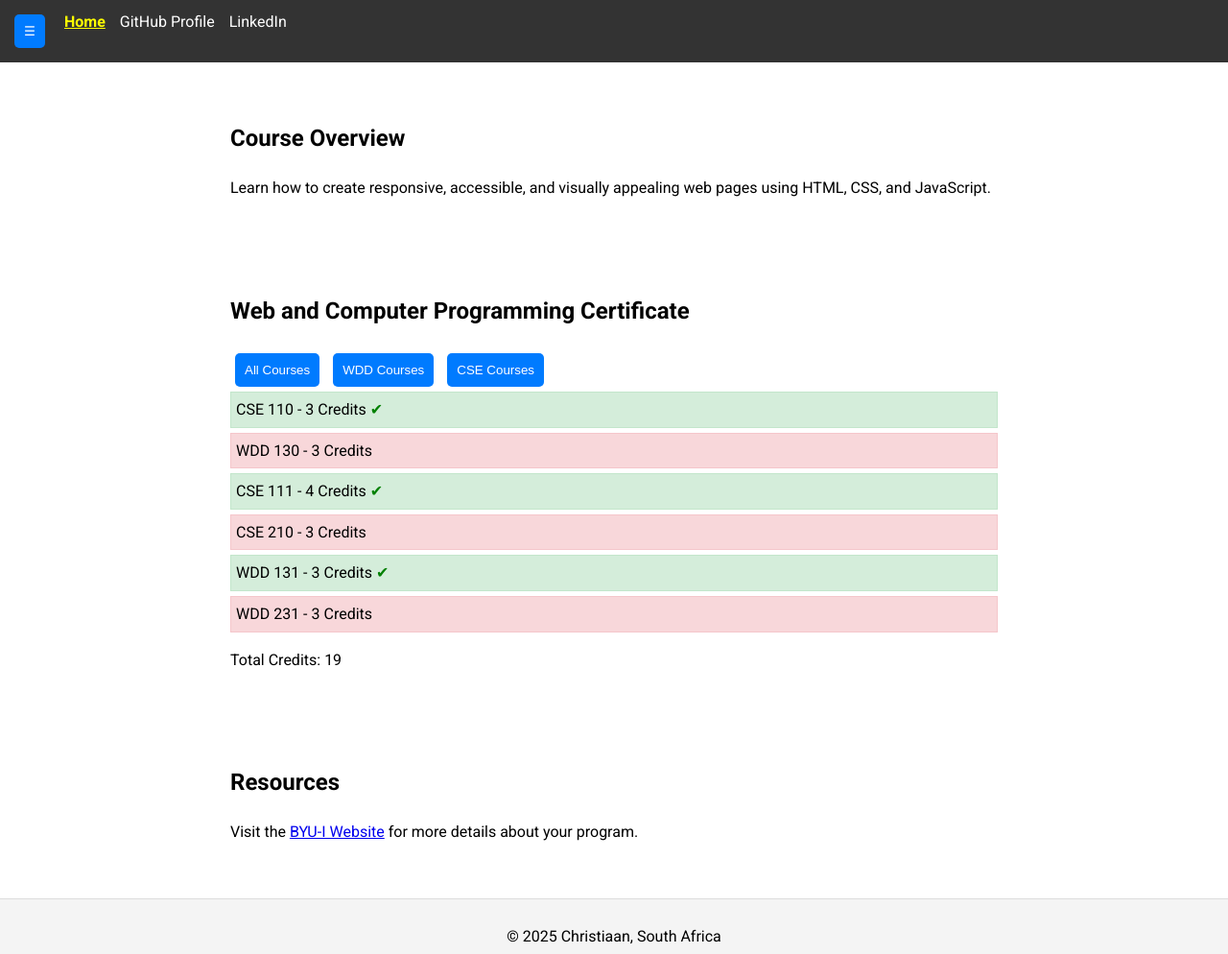
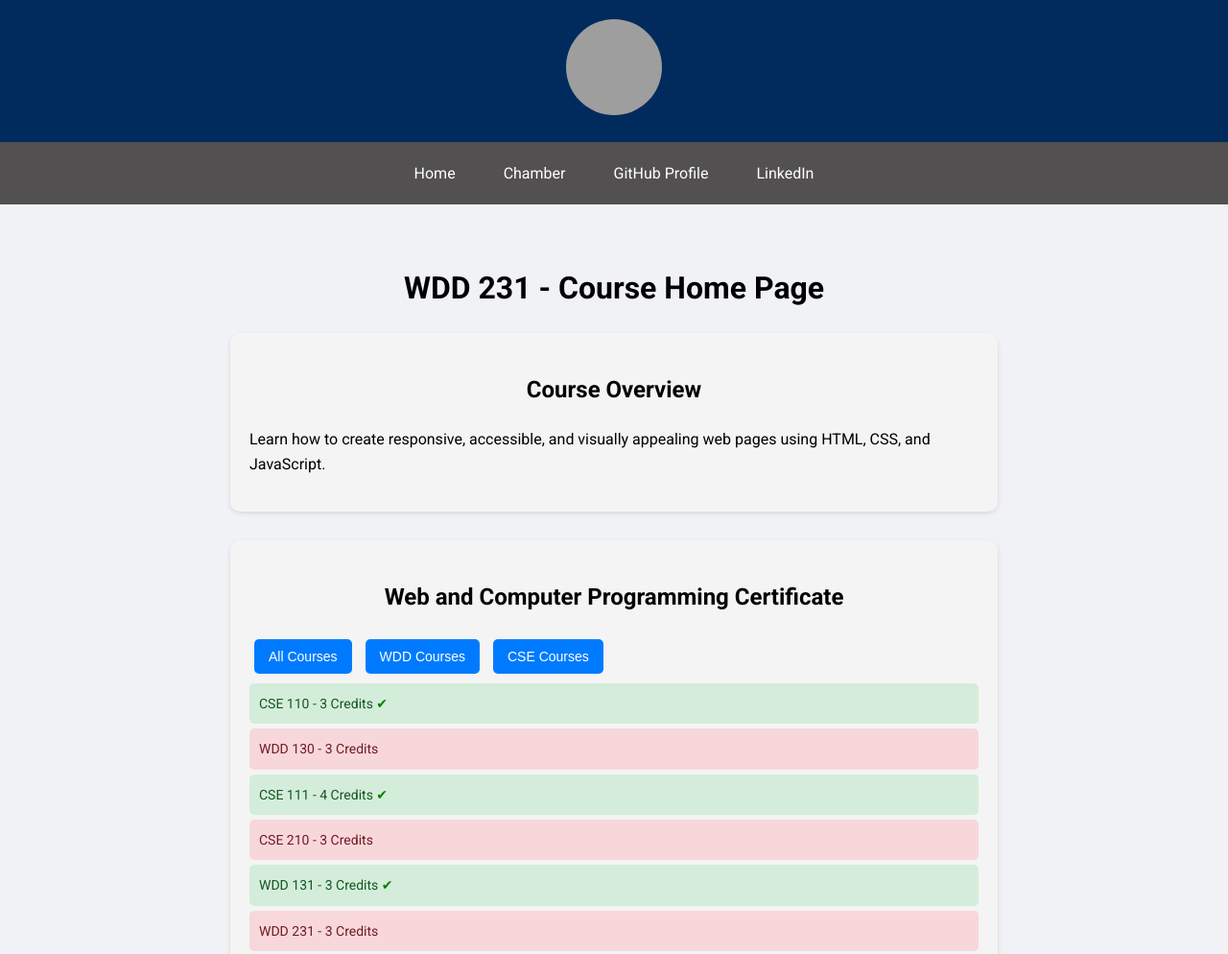
Before and after one commit to NoNameDave/wdd231, a plain HTML site: page index.html in a window 1280 px wide. Shown: the top 994 px of the page at 96% size. Drawn offline with Linux system fonts and the light colour scheme; grey boxes are pictures that could not be loaded.

Commit message:
add css changes and image

```diff
--- a/index.html
+++ b/index.html
@@ -4,22 +4,28 @@
     <meta charset="UTF-8">
     <meta name="viewport" content="width=device-width, initial-scale=1.0">
     <meta name="description" content="A responsive and accessible course homepage for WDD231.">
+    <meta name="author" content="Christiaan Wolmarans">
     <link href="https://fonts.googleapis.com/css2?family=Roboto:wght@400;700&display=swap" rel="stylesheet">
     <link rel="stylesheet" href="styles/style.css">
     <script src="scripts/main.js" defer></script>
-    <title>Document</title>
+    <title>WDD 231 - Course Home Page</title>
 </head>
 <body>
     <header>
-        <nav>
-            <button id="menu-toggle" aria-label="Toggle navigation">☰</button>
-            <a href="index.html">Home</a>
-            <!-- <a href="chamber.html">Chamber</a> -->
-            <a href="https://github.com/NoNameDave/wdd231">GitHub Profile</a>
-            <a href="https://www.linkedin.com/in/christiaan-wolmarans-07090a216/">LinkedIn</a>
-        </nav>
-      </header>
+      <div class="header-content">
+        <div class="image">
+          <img src="images/home.jpg" alt="Christiaan Wolmarans" class="profile-pic">
+        </div>
+          <nav class="nav-bar">
+              <a href="index.html">Home</a>
+              <a href="chamber.html">Chamber</a>
+              <a href="https://github.com/NoNameDave/wdd231">GitHub Profile</a>
+              <a href="https://www.linkedin.com/in/christiaan-wolmarans-07090a216/">LinkedIn</a>
+          </nav>
+      </div>
+    </header>
       <main>
+        <h1>WDD 231 - Course Home Page</h1>
         <section>
             <h2>Course Overview</h2>
             <p>Learn how to create responsive, accessible, and visually appealing web pages using HTML, CSS, and JavaScript.</p>
--- a/scripts/main.js
+++ b/scripts/main.js
@@ -38,18 +38,7 @@ function displayCourses(filter = "all") {
     document.getElementById("totalCredits").textContent = totalCredits;
 }
 
-const currentPage = window.location.pathname.split("/").pop();
-document.querySelectorAll("nav a").forEach(link => {
-  if (link.getAttribute("href") === currentPage) {
-    link.classList.add("active");
-  }
+// Display all courses on page load
+document.addEventListener("DOMContentLoaded", () => {
+    displayCourses();
 });
-
-const menuToggle = document.getElementById("menu-toggle");
-const navLinks = document.querySelector("nav");
-
-menuToggle.addEventListener("click", () => {
-  navLinks.classList.toggle("show");
-});
-
-displayCourses(); // Initial load
--- a/styles/style.css
+++ b/styles/style.css
@@ -1,17 +1,11 @@
 @media (max-width: 600px) {
-  nav {
-    flex-direction: column;
-    align-items: flex-start;
-  }
-}
-
-@media (max-width: 600px) {
-  nav a {
-    display: none;
+  .header-content {
+      flex-direction: column;
   }
 
-  nav.show a {
-    display: block;
+  nav {
+      flex-direction: column;
+      gap: 10px;
   }
 }
 
@@ -20,76 +14,113 @@ body {
   line-height: 1.6;
   margin: 0;
   padding: 0;
+  background-color: #f0f2f5;
+}
+
+header {
+  margin-bottom: 0; /* No gap between sections */
+}
+
+.image {
+  background-color: #002b5c; /* Dark blue background for the image */
+  padding: 20px;
+  text-align: center;
+}
+
+.profile-pic {
+  border-radius: 50%;
+  width: 100px; /* Slightly larger image */
+  height: 100px;
+}
+
+.nav-bar {
+  background-color: #525050; /* Gray background for the navigation */
+  padding: 10px 0; /* Add spacing inside the nav bar */
+  text-align: center;
 }
 
 nav {
-  background: #333;
-  color: #fff;
-  padding: 10px;
   display: flex;
-  gap: 15px;
+  justify-content: center;
+  gap: 20px; /* Space between nav links */
 }
 
 nav a {
-  color: #fff;
+  color: white;
   text-decoration: none;
+  padding: 10px 15px;
+  background-color: transparent; /* Transparent links for now */
+  border-radius: 5px;
 }
 
-nav a:hover {
-  text-decoration: underline;
+nav a:hover, nav a.active {
+  background-color: #69a4e4; /* Light blue hover effect */
+  font-weight: bold;
+}
+
+.image {
+  background-color: #002b5c;
+}
+
+main {
+  max-width: 800px;
+  margin: 20px auto;
+  padding: 20px;
+}
+
+h1, h2 {
+  text-align: center;
 }
 
 section {
+  margin-bottom: 30px;
   padding: 20px;
-  margin: 20px auto;
-  max-width: 800px;
+  background-color: #f4f4f4;
+  border-radius: 10px;
+  box-shadow: 0 2px 5px rgba(0, 0, 0, 0.1);
 }
 
 footer {
+  background-color: #002b5c;
+  color: white;
   text-align: center;
-  padding: 10px;
-  background: #f4f4f4;
-  border-top: 1px solid #ddd;
+  padding: 10px 20px;
+  margin-top: 20px;
+  font-size: 14px;
 }
 
-.completed {
-  background-color: #d4edda;
-  padding: 5px;
-  border: 1px solid #c3e6cb;
-  margin-bottom: 5px;
-}
-
-.incomplete {
-  background-color: #f8d7da;
-  padding: 5px;
-  border: 1px solid #f5c6cb;
-  margin-bottom: 5px;
+footer p {
+  margin: 5px 0;
 }
 
 button {
   margin: 5px;
-  padding: 10px;
-  border: none;
+  padding: 10px 15px;
   background-color: #007bff;
   color: white;
+  border: none;
+  border-radius: 5px;
   cursor: pointer;
-  border-radius: 5px;
+  font-size: 14px;
 }
 
 button:hover {
   background-color: #0056b3;
 }
 
-nav a.active {
-  font-weight: bold;
-  text-decoration: underline;
-  color: yellow;
+#courseList div {
+  padding: 10px;
+  margin: 5px 0;
+  border-radius: 5px;
+  font-size: 14px;
 }
 
-button, nav a {
-  transition: background-color 0.3s ease, transform 0.2s ease;
+.completed {
+  background-color: #d4edda;
+  color: #155724;
 }
 
-button:hover {
-  transform: scale(1.05);
+.incomplete {
+  background-color: #f8d7da;
+  color: #721c24;
 }
```
Also changed, not shown: 1 other file. Lines whose indentation alone changed are shown as unchanged.
